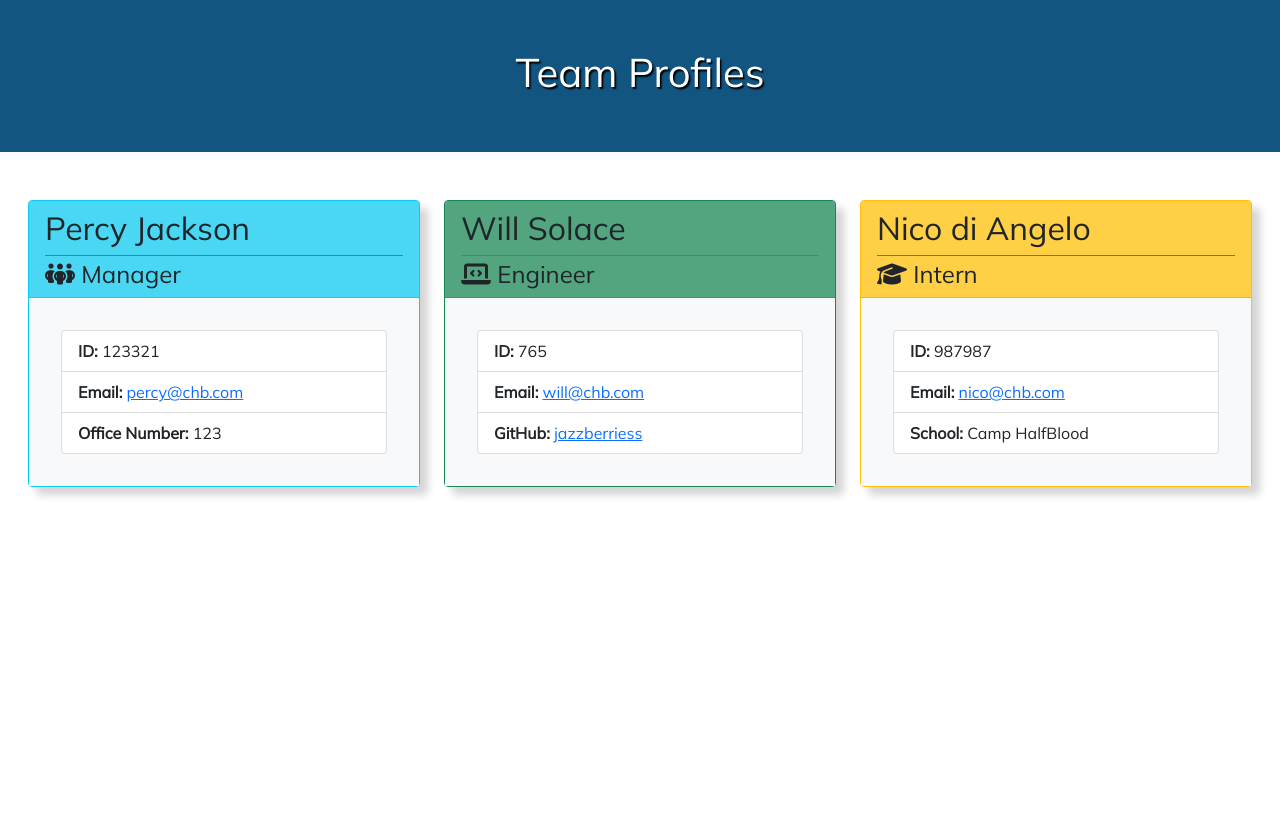
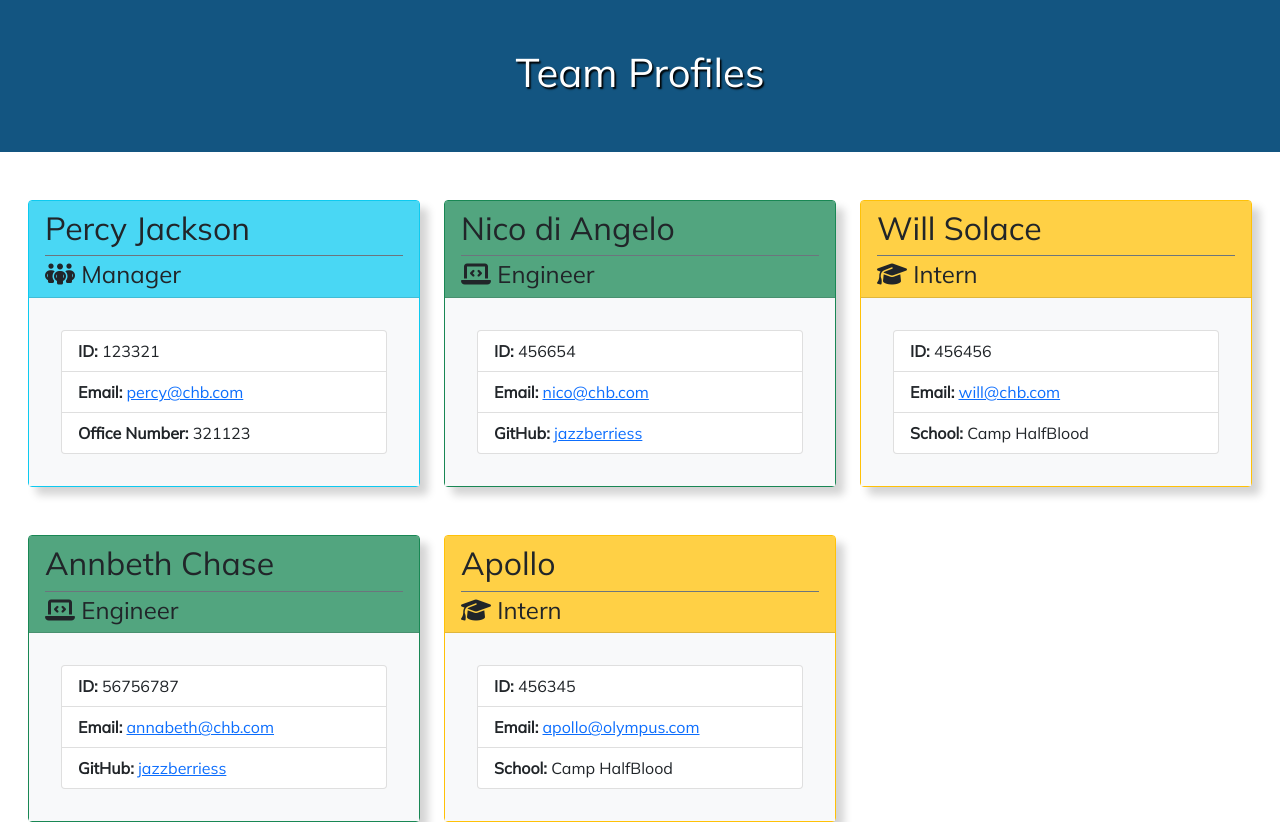
Before and after one commit to jazzberriess/team-profile-generator, a website: page dist/index.html in a window 1280 px wide. Before the commit the page ends 800 px from the top, so only its background shows below. Drawn offline with nearby package versions, Linux system fonts and the light colour scheme.

```diff
--- a/dist/index.html
+++ b/dist/index.html
@@ -31,7 +31,7 @@
                         <ul class="list-group m-3">
                             <li class="list-group-item"><span class="heavy-text">ID:</span> 123321</li>
                             <li class="list-group-item"><span class="heavy-text">Email: </span><a href="mailto:percy@chb.com">percy@chb.com</a></li>
-                            <li class="list-group-item"><span class="heavy-text">Office Number: </span>123</li>
+                            <li class="list-group-item"><span class="heavy-text">Office Number: </span>321123</li>
                         </ul>
                     </div>
                 </div>
@@ -40,13 +40,13 @@
             <div class="col-sm-4">
                 <div class="card mt-5 border-success">
                     <div class="card-header bg-success bg-opacity-75">
-                        <h2 class="card-title border-bottom border-secondary pb-2">Will Solace</h2>
+                        <h2 class="card-title border-bottom border-secondary pb-2">Nico di Angelo</h2>
                         <h3 class="card-subtitle"><i class="fa-solid fa-laptop-code"></i> Engineer</h3>
                     </div>
                     <div class="card-body bg-light">
                         <ul class="list-group m-3">
-                            <li class="list-group-item"><span class="heavy-text">ID:</span> 765</li>
-                            <li class="list-group-item"><span class="heavy-text">Email: </span><a href="mailto:will@chb.com">will@chb.com</a></li>
+                            <li class="list-group-item"><span class="heavy-text">ID:</span> 456654</li>
+                            <li class="list-group-item"><span class="heavy-text">Email: </span><a href="mailto:nico@chb.com">nico@chb.com</a></li>
                             <li class="list-group-item"><span class="heavy-text">GitHub: </span><a href="https://github.com/jazzberriess">jazzberriess</a></li>
                         </ul>
                     </div>
@@ -56,13 +56,45 @@
             <div class="col-sm-4">
                 <div class="card mt-5 border-warning">
                     <div class="card-header bg-warning bg-opacity-75">
-                        <h2 class="card-title border-bottom border-secondary pb-2">Nico di Angelo</h2>
+                        <h2 class="card-title border-bottom border-secondary pb-2">Will Solace</h2>
                         <h3 class="card-subtitle"><i class="fa-solid fa-graduation-cap"></i> Intern</h3>
                     </div>
                     <div class="card-body bg-light">
                         <ul class="list-group m-3">
-                            <li class="list-group-item"><span class="heavy-text">ID:</span> 987987</li>
-                            <li class="list-group-item"><span class="heavy-text">Email: </span><a href="mailto:nico@chb.com">nico@chb.com</a></li>
+                            <li class="list-group-item"><span class="heavy-text">ID:</span> 456456</li>
+                            <li class="list-group-item"><span class="heavy-text">Email: </span><a href="mailto:will@chb.com">will@chb.com</a></li>
+                            <li class="list-group-item"><span class="heavy-text">School: </span>Camp HalfBlood</li>
+                        </ul>
+                    </div>
+                </div>
+            </div>
+
+            <div class="col-sm-4">
+                <div class="card mt-5 border-success">
+                    <div class="card-header bg-success bg-opacity-75">
+                        <h2 class="card-title border-bottom border-secondary pb-2">Annbeth Chase</h2>
+                        <h3 class="card-subtitle"><i class="fa-solid fa-laptop-code"></i> Engineer</h3>
+                    </div>
+                    <div class="card-body bg-light">
+                        <ul class="list-group m-3">
+                            <li class="list-group-item"><span class="heavy-text">ID:</span> 56756787</li>
+                            <li class="list-group-item"><span class="heavy-text">Email: </span><a href="mailto:annabeth@chb.com">annabeth@chb.com</a></li>
+                            <li class="list-group-item"><span class="heavy-text">GitHub: </span><a href="https://github.com/jazzberriess">jazzberriess</a></li>
+                        </ul>
+                    </div>
+                </div>
+            </div>
+
+            <div class="col-sm-4">
+                <div class="card mt-5 border-warning">
+                    <div class="card-header bg-warning bg-opacity-75">
+                        <h2 class="card-title border-bottom border-secondary pb-2">Apollo</h2>
+                        <h3 class="card-subtitle"><i class="fa-solid fa-graduation-cap"></i> Intern</h3>
+                    </div>
+                    <div class="card-body bg-light">
+                        <ul class="list-group m-3">
+                            <li class="list-group-item"><span class="heavy-text">ID:</span> 456345</li>
+                            <li class="list-group-item"><span class="heavy-text">Email: </span><a href="mailto:apollo@olympus.com">apollo@olympus.com</a></li>
                             <li class="list-group-item"><span class="heavy-text">School: </span>Camp HalfBlood</li>
                         </ul>
                     </div>
```
Also changed, not shown: README.md.
